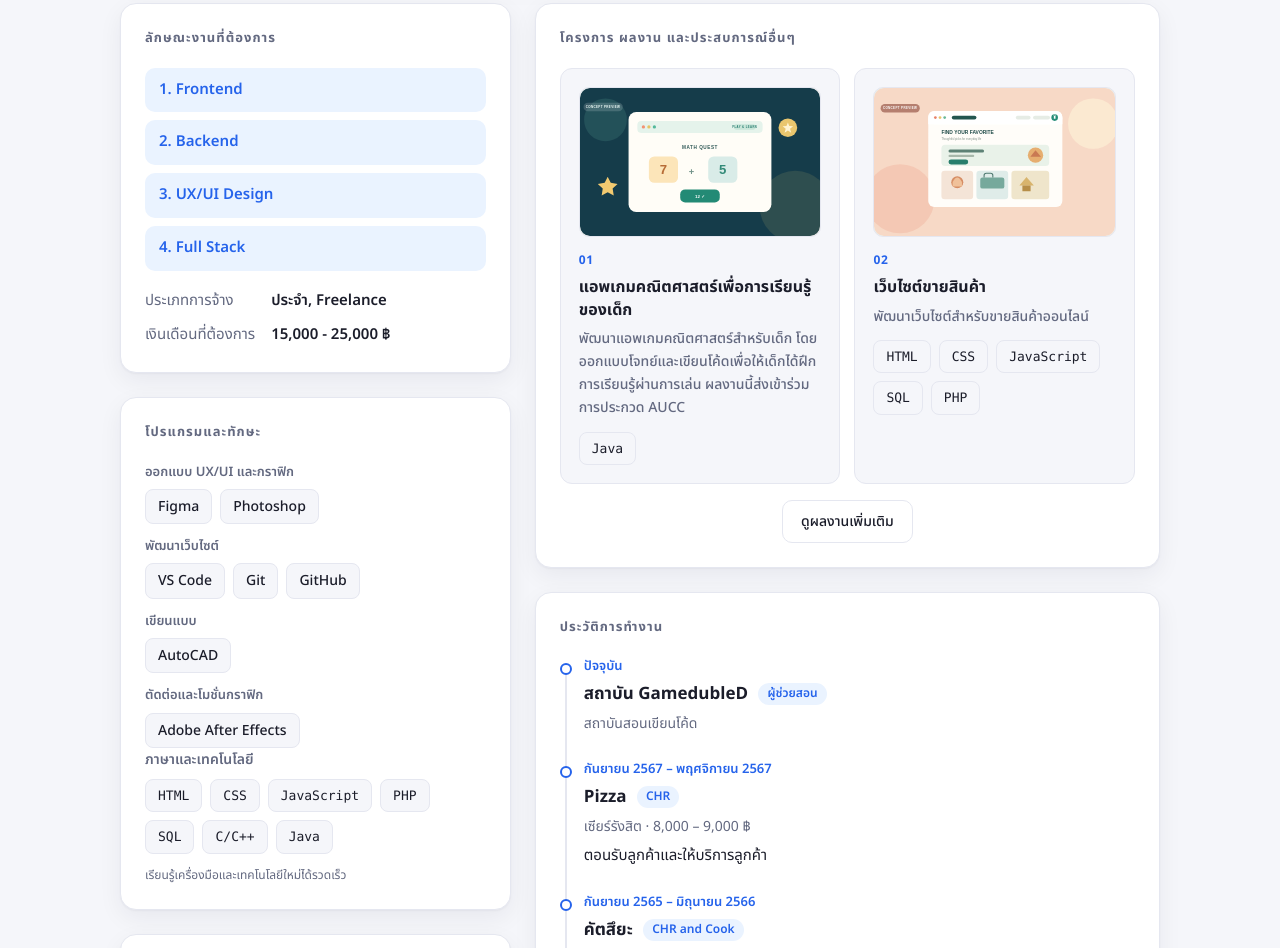
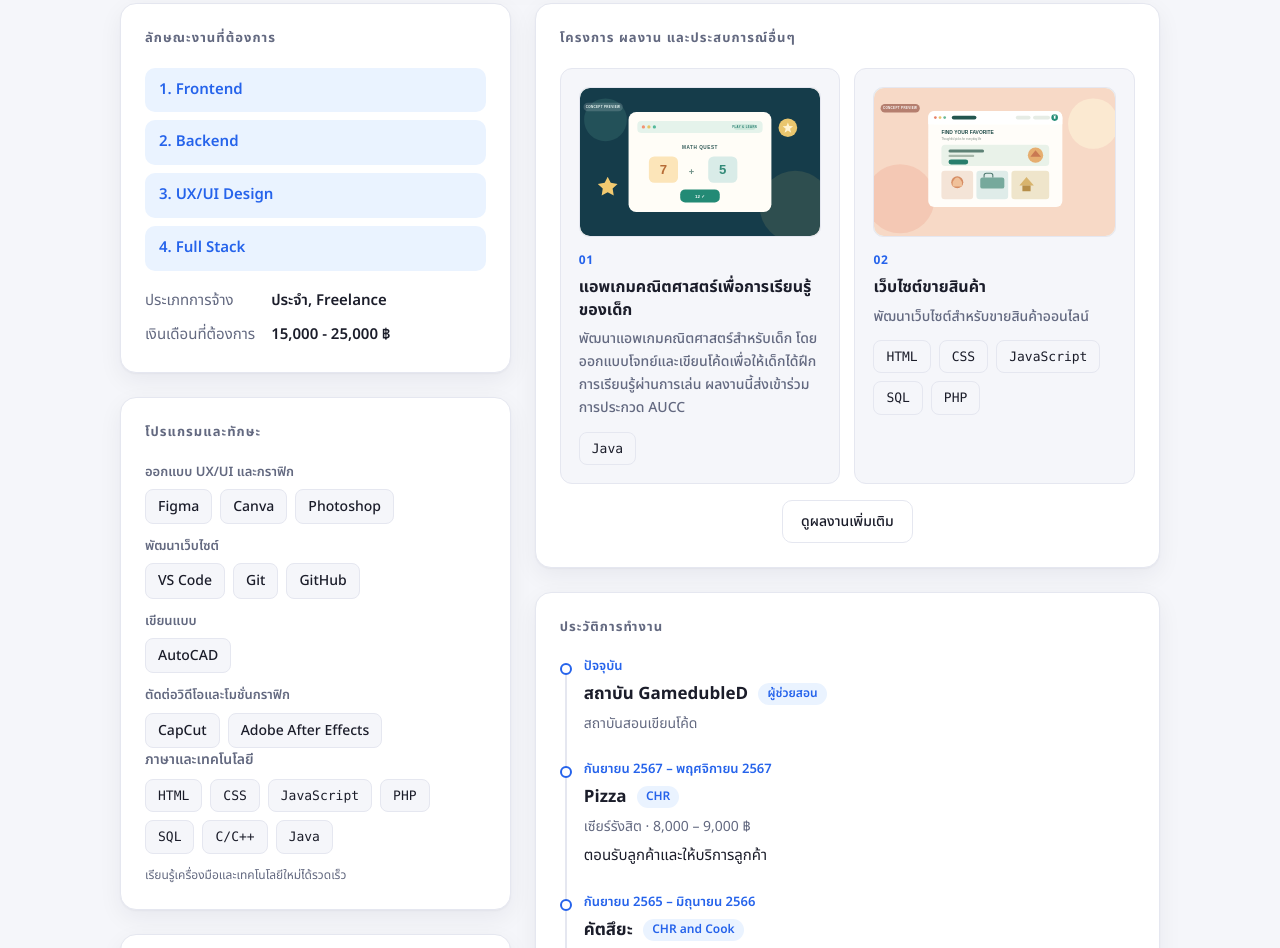
Before and after one commit to newer303/Resume_Yod, a plain HTML site: page resume.html in a window 1280 px wide. Shown: the part 330-1278 px from the top of the page. Drawn offline with Linux system fonts and the light colour scheme.

Commit message:
Add Canva and CapCut to software skills

```diff
--- a/resume.html
+++ b/resume.html
@@ -68,6 +68,7 @@
             <p class="label">ออกแบบ UX/UI และกราฟิก</p>
             <div class="chips">
               <span class="chip">Figma</span>
+              <span class="chip">Canva</span>
               <span class="chip">Photoshop</span>
             </div>
           </div>
@@ -84,8 +85,11 @@
             <div class="chips"><span class="chip">AutoCAD</span></div>
           </div>
           <div class="tool-group">
-            <p class="label">ตัดต่อและโมชั่นกราฟิก</p>
-            <div class="chips"><span class="chip">Adobe After Effects</span></div>
+            <p class="label">ตัดต่อวิดีโอและโมชั่นกราฟิก</p>
+            <div class="chips">
+              <span class="chip">CapCut</span>
+              <span class="chip">Adobe After Effects</span>
+            </div>
           </div>
         </div>
 
```
